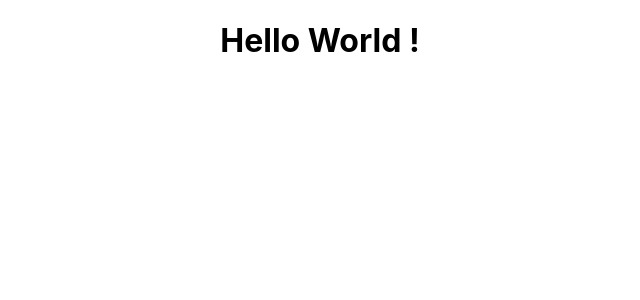
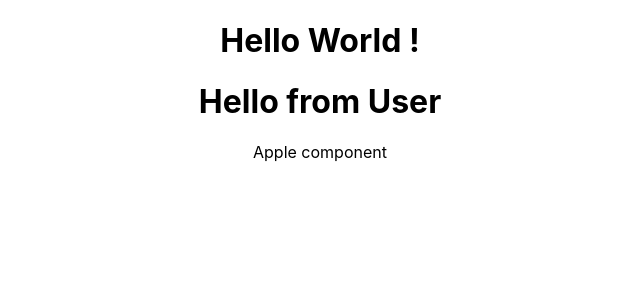
Before and after one commit to NayakVandana/React_js, a React (Create React App) app in the folder blog/: page / in a window 1280 px wide. Shown: the top 300 px of the page, without its empty margins (320-960 px from the left). Built offline with nearby package versions, Linux system fonts and the light colour scheme.

Commit message:
class component

```diff
--- a/blog/src/App.js
+++ b/blog/src/App.js
@@ -1,10 +1,16 @@
-import logo from './logo.svg';
 import './App.css';
+import User from './User'
+function App() {
 
-function App() {
+  function Apple()
+  {
+    return(<div>Apple component</div>)
+  }
   return (
     <div className="App">
      <h1>Hello World !</h1>
+     <User />
+     <Apple />
     </div>
   );
 }
--- a/blog/src/User.js
+++ b/blog/src/User.js
@@ -1,9 +1,10 @@
-function User() {
-    return (
-      <div className="App">
-       <h1>Hello User !</h1>
-      </div>
-    );
-  }
-
-  export default User;
+import React,{Component} from 'react'
+export default class User extends Component
+{
+    render()
+    {
+        return (
+            <h1>Hello from User</h1>
+        )
+    }
+}
```
